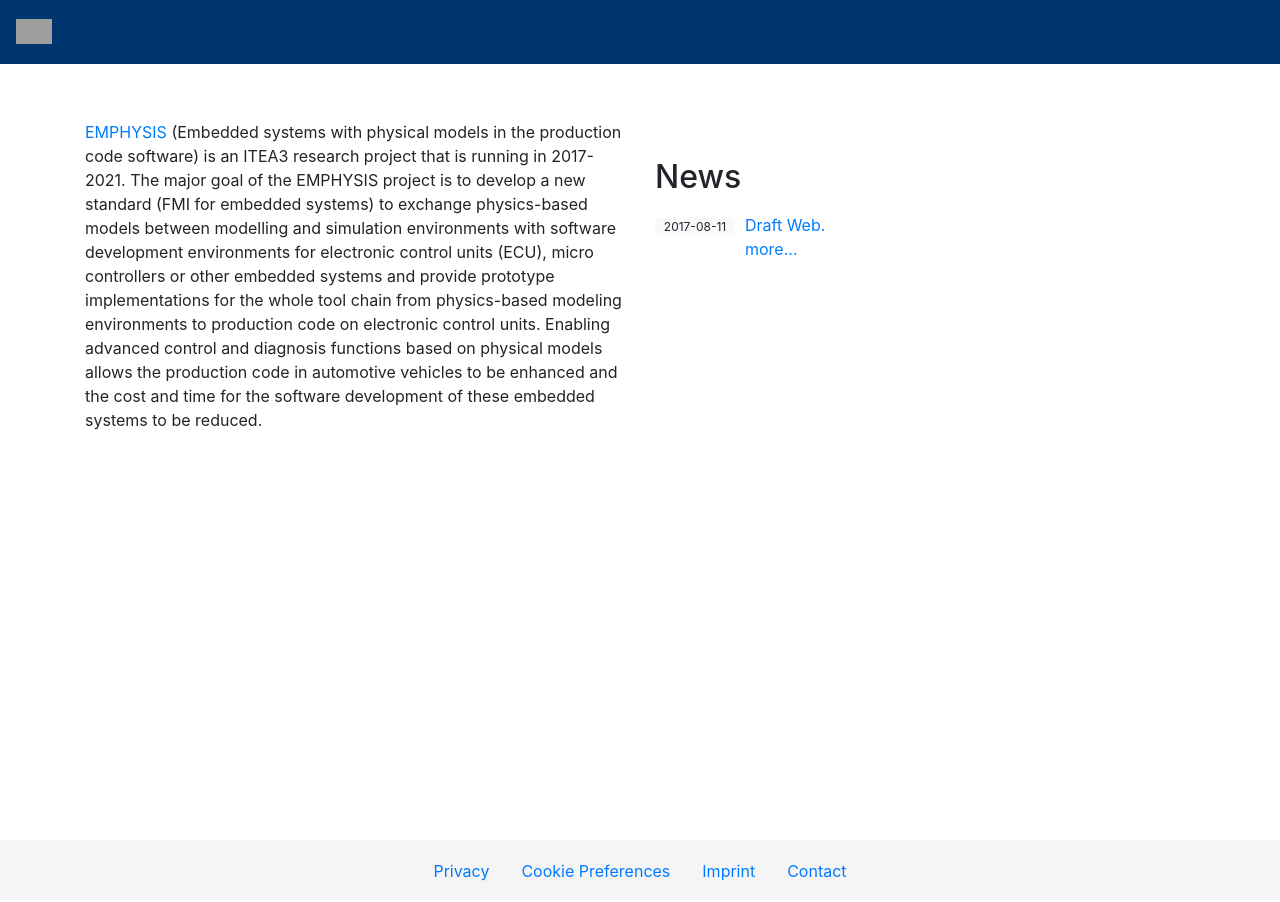
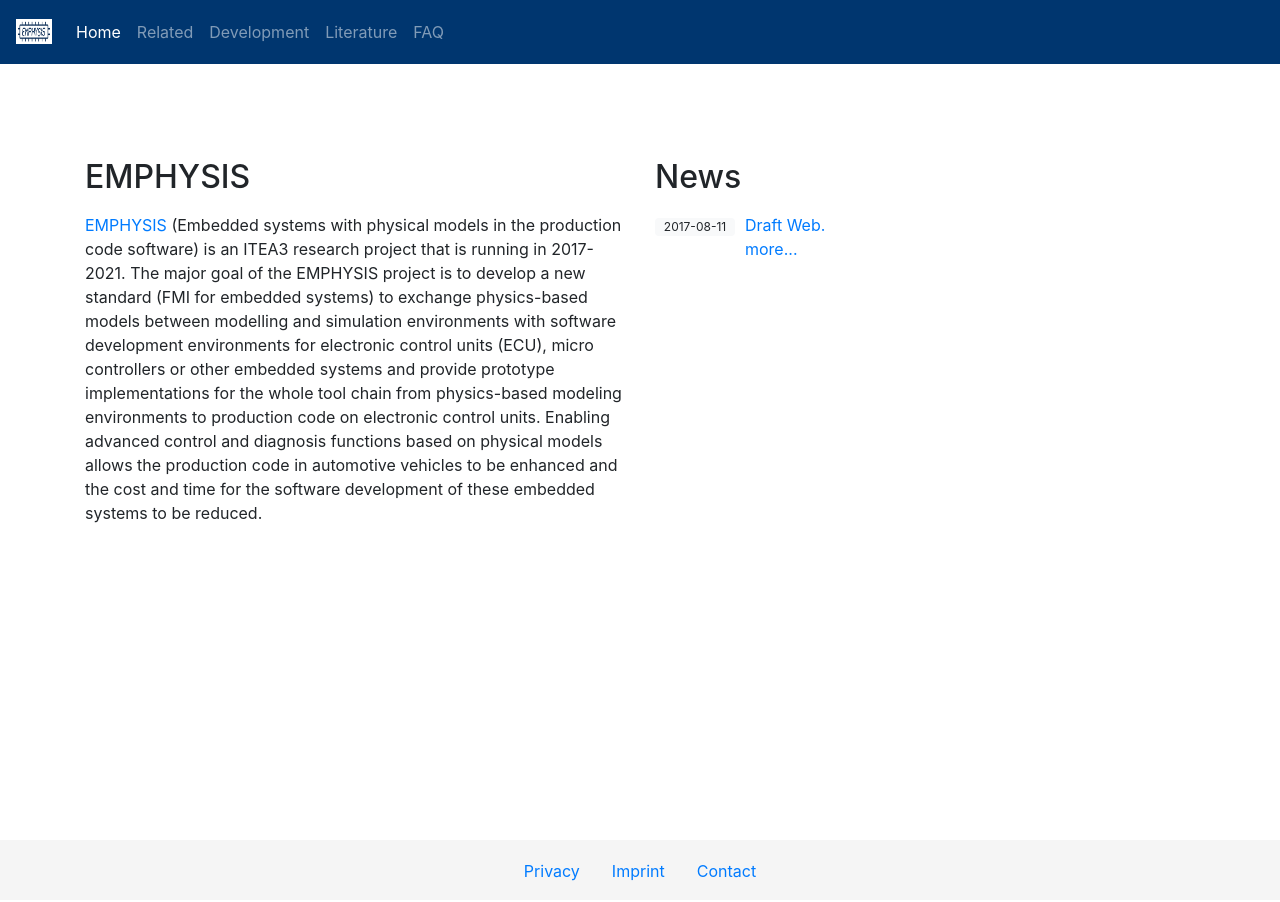
Before and after one commit to EMPHYSIS/EMPHYSIS.github.io, a Jekyll site: the page built from pages/home.html, in a window 1280 px wide. Built offline with Jekyll 4.4.1, drawn with Linux system fonts in a browser that asks for light colours; nearby versions of some CDN libraries; comment, search, counter and statistics services are not loaded; grey boxes are pictures that could not be loaded.

Commit message:
Issues corrected

```diff
--- a/_layouts/default.html
+++ b/_layouts/default.html
@@ -44,7 +44,7 @@
 
 <header>
   <nav class="navbar navbar-expand-md navbar-dark fixed-top fmi-navbar">
-    <a class="navbar-brand" href="/" style="padding-bottom: 10px"><img src="/assets/images/fmi-logo-white.svg" width="36" height="25" alt="FMI"></a>
+    <a class="navbar-brand" href="/" style="padding-bottom: 10px"><img src="/assets/images/EMPHYSIS-logo-smaller.png" width="36" height="25" alt="EMPHYSIS"></a>
     <button class="navbar-toggler" type="button" data-toggle="collapse" data-target="#navbarSupportedContent" aria-controls="navbarSupportedContent" aria-expanded="false" aria-label="Toggle navigation">
       <span class="navbar-toggler-icon"></span>
     </button>
@@ -77,9 +77,6 @@
         <a class="nav-link" href="{{ "/privacy/" | relative_url }}">Privacy</a>
       </li>
       <li class="nav-item">
-        <a class="nav-link" id="changePreferences" href="#">Cookie Preferences</a>
-      </li>
-      <li class="nav-item">
         <a class="nav-link" href="{{ "/imprint/" | relative_url }}">Imprint</a>
       </li>
       <li class="nav-item">
--- a/pages/home.html
+++ b/pages/home.html
@@ -22,9 +22,10 @@
 }
 </style>
 
-
 <div class="row">
   <div class="col-lg-6">
+    <h2>EMPHYSIS</h2>
+    <p>
 		<a href="https://itea3.org/project/emphysis.html">EMPHYSIS</a> (Embedded systems with physical models in the production code software)
       is an ITEA3 research project that is running in 2017-2021.
 	   The major goal of the EMPHYSIS project is to develop a new standard (FMI for embedded systems) to exchange
```
Also changed, not shown: _data/pages.yml (renamed from data/pages.yml).
